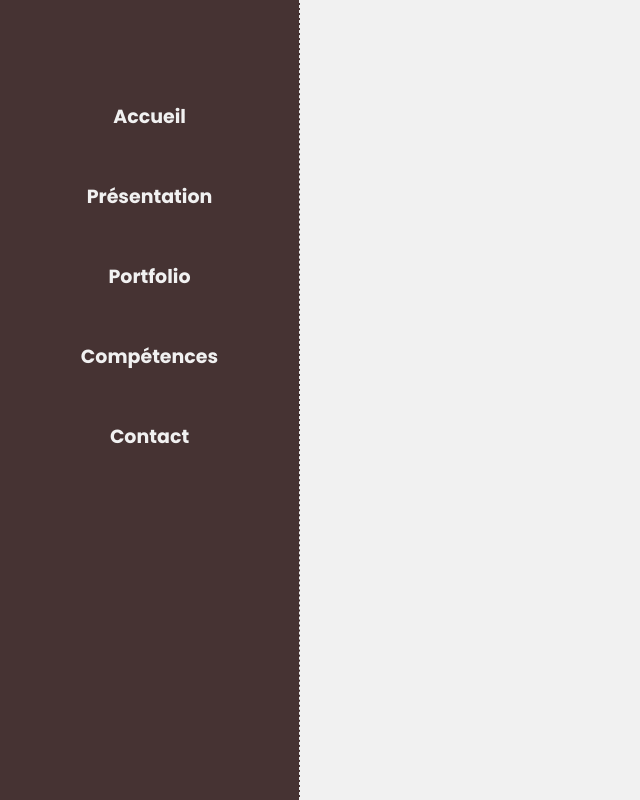
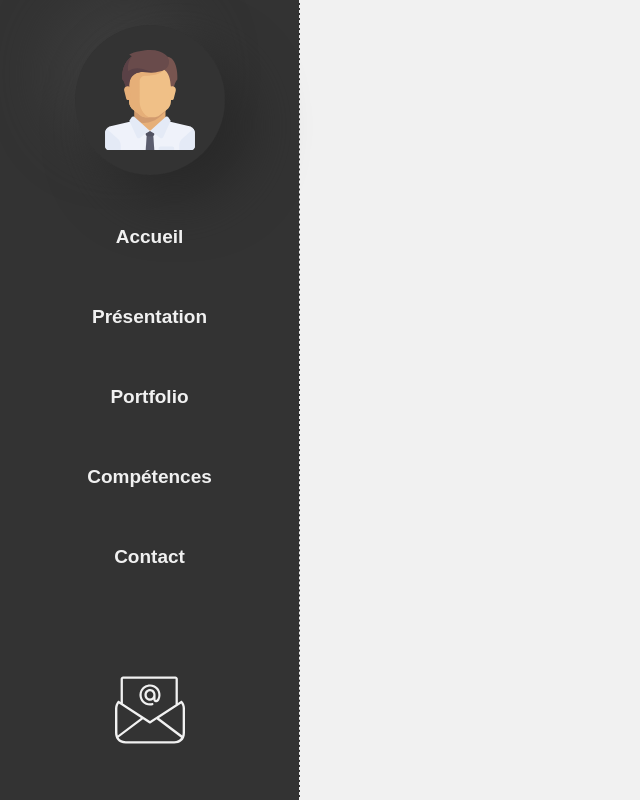
Before and after one commit to AlainTardif/portfolio, a plain HTML site: page index.html in a window 1280 px wide. Shown: the whole page, without its empty margins (0-640 px from the left). Drawn offline with Linux system fonts and the light colour scheme.

Commit message:
New navigation and portrait

```diff
--- a/index.html
+++ b/index.html
@@ -4,8 +4,9 @@
   <meta charset="UTF-8">
   <meta http-equiv="X-UA-Compatible" content="IE=edge" />
   <meta name="viewport" content="width=device-width, initial-scale=1.0" />
-  <title>TITLE</title>
+  <title>Portfolio</title>
   <link rel="stylesheet" href="style.css">
+  <link href="https://fonts.googleapis.com/css2? family=Abril+Fatface&family=Poppins:wght@300;400;700&display=swap » rel="stylesheet">
   </head>
 
   <body>
--- a/style.css
+++ b/style.css
@@ -1,18 +1,17 @@
-@import url("https://fonts.googleapis.com/css2? family=Montserrat:wght@300;400;700&family=Poppins:wght@300;400;700&display=swap");
-
-*, ::before, ::after {
+*,
+::before,
+::after {
   box-sizing: border-box;
   margin: 0;
   border: 0;
 }
-
 
 html {
   scroll-behavior: smooth;
 }
 
 body {
-  font-family: "Montserrat", sans-serif;
+  font-family: "Abril Fatface", cursif;
   font-family: "Poppins", sans-serif;
   background: #f1f1f1;
 }
@@ -23,7 +22,8 @@ body {
   width: 300px;
   height: 100vh;
   min-height: 800px;
-  background: rgb(70, 51, 51);
+  background: #333;
+  /* background: rgb(70, 51, 51); */
   position: fixed;
   top: 0;
   left: 0;
@@ -49,7 +49,7 @@ body {
   color: #f1f1f1;
 }
 .bloc-menu span::after {
-  content: '';;
+  content: "";
   display: block;
   width: 0px;
   margin: 5px auto 0 auto;
@@ -64,4 +64,38 @@ body {
 
 /*---- PORTRAIT---- */
 
-.bloc-menu:nth-child(1) {}
+.bloc-menu:nth-child(1) {
+  width: 100%;
+  height: 25%;
+  background: #333;
+}
+.cer-portrait {
+  margin: 20px 0;
+  width: 150px;
+  height: 150px;
+  border-radius: 50%;
+  position: relative;
+  box-shadow: 26px 26px 53px #292929, -26px -26px 53px #3d3d3d;
+}
+.cer-portrait img {
+  width: 100px;
+  position: absolute;
+  top: 50%;
+  left: 50%;
+  transform: translate(-50%, -50%);
+}
+.logo-cercle {
+  width: 100px;
+  height: 100px;
+  border-radius: 50%;
+  position: absolute;
+  bottom: 40px;
+  cursor: pointer;
+}
+.logo-cercle img {
+  width: 70px;
+  position: absolute;
+  top: 50%;
+  left: 50%;
+  transform: translate(-50%, -50%);
+}
```
